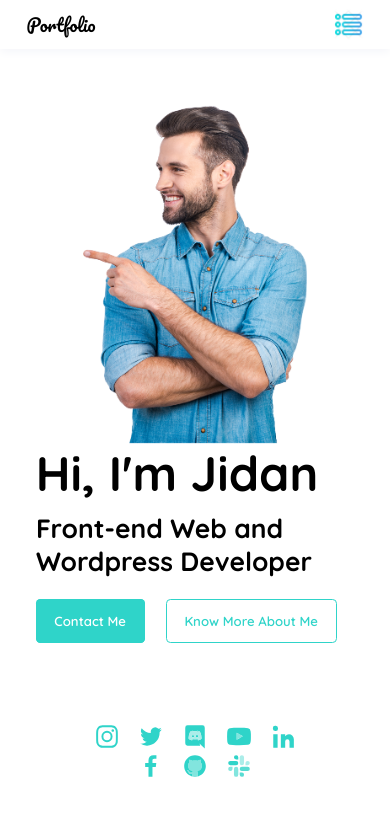
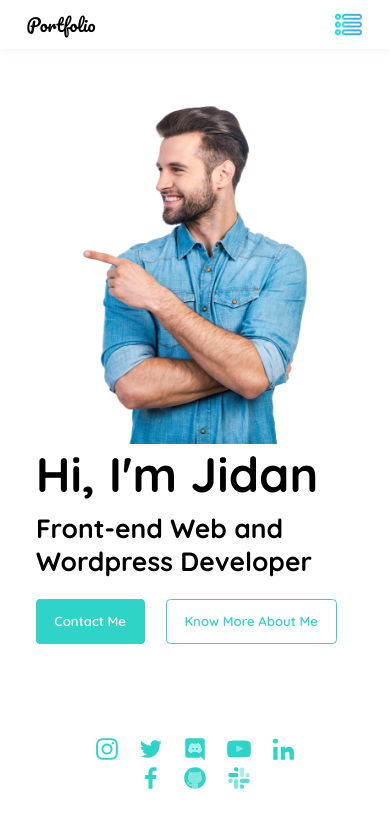
Before and after one commit to jidanmaharjan/portfolio, a plain HTML site: page index.html in a window 390 px wide. Drawn offline with Linux system fonts and the light colour scheme.

Commit message:
new layout 2

```diff
--- a/css/style.scss
+++ b/css/style.scss
@@ -183,6 +183,7 @@ a{
         height: 100vh;
         .homedescription{
             flex-basis: 50%;
+            width: 100%;
             h1{
                 margin-bottom: 1rem;
             }
@@ -225,6 +226,7 @@ a{
         justify-content: center;
         .sociallinks{
             width: 70%;
+            margin-top: 2rem;
             flex-direction: row;
             flex-wrap: wrap;
             justify-content: center;
@@ -237,8 +239,8 @@ a{
         .homecontent{
             flex-direction: column-reverse;
             justify-content: center;
-            flex-basis: 70%;
-            margin-bottom: 4rem;
+            flex-basis: 50%;
+            height: 75vh;
             .homedescription{
                 flex-basis: 40%;
                 h1{
@@ -251,7 +253,7 @@ a{
             }
             img{
                 height: 40vh;
-                width: fit-content;
+                width: 100%;
                 object-fit: scale-down;
                 justify-self: center;
                 align-self: center;
```
Also changed, not shown: css/style.css, 1 other file.
